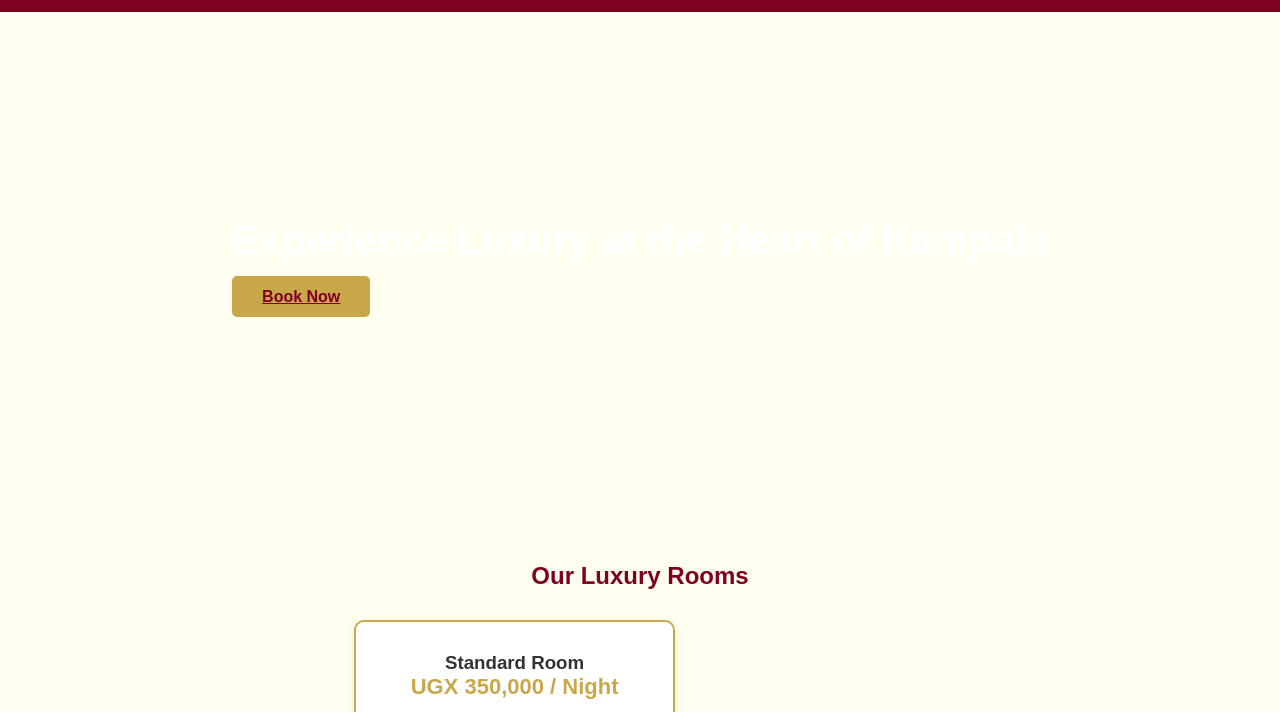
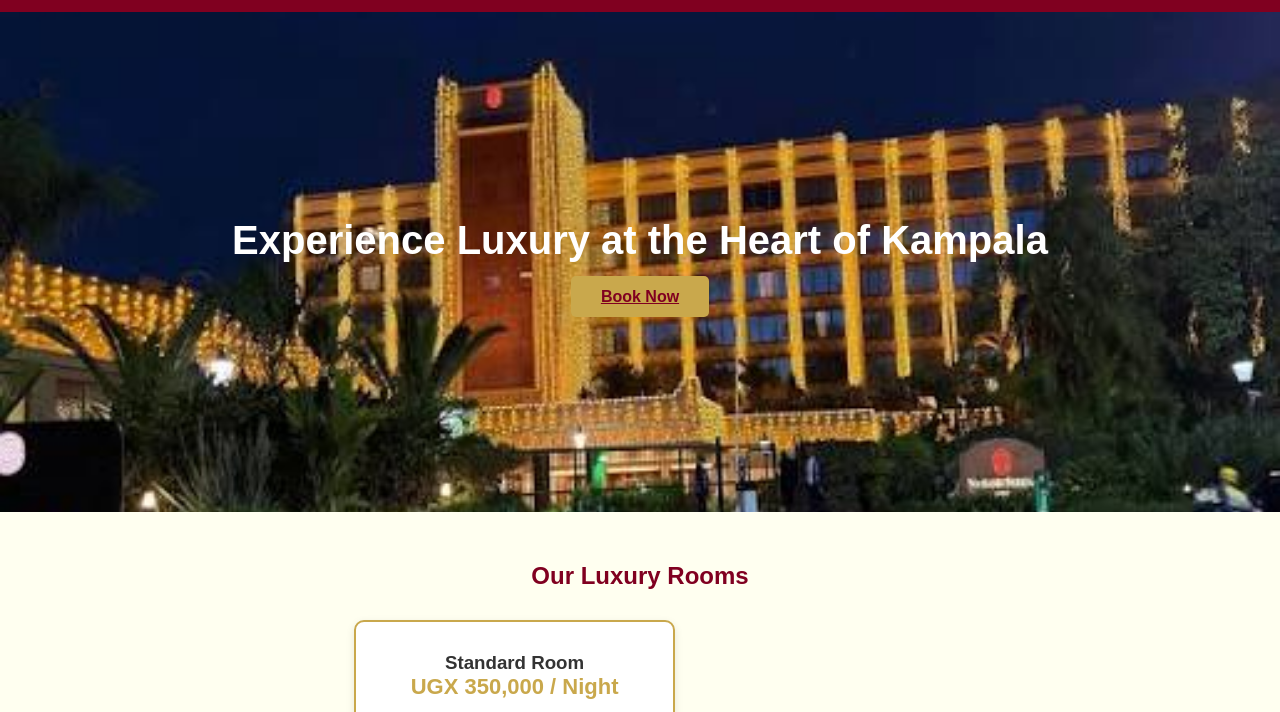
Before and after one commit to timothyiantumuhairwe-sudo/Hotel-Zeren, a plain HTML site: page index.html in a window 1280 px wide. Shown: the part 68-780 px from the top of the page. Drawn offline with Linux system fonts and the light colour scheme.

Commit message:
First commit

```diff
--- a/booking.css
+++ b/booking.css
@@ -33,18 +33,14 @@ body {
     color: #C9A84C;
  }
  .hero {
-    background-color: linear-gradient(
-        rgba(0,0,0,0.5),
-        rgba(0,0,0,0.5)
-    ), url("hero-serena.jpg");
-
+     background-image: url("hero-serena.jpg");
     background-size: cover;
     background-position: center;
     min-height: 500px;
-
     display: flex;
     justify-content: center;
     align-items: center;
+    text-align: center;
     color: white;
  }
  .hero-content h1 {
```
Also changed, not shown: hero-serena.jpg (added). Lines whose indentation alone changed are shown as unchanged.
